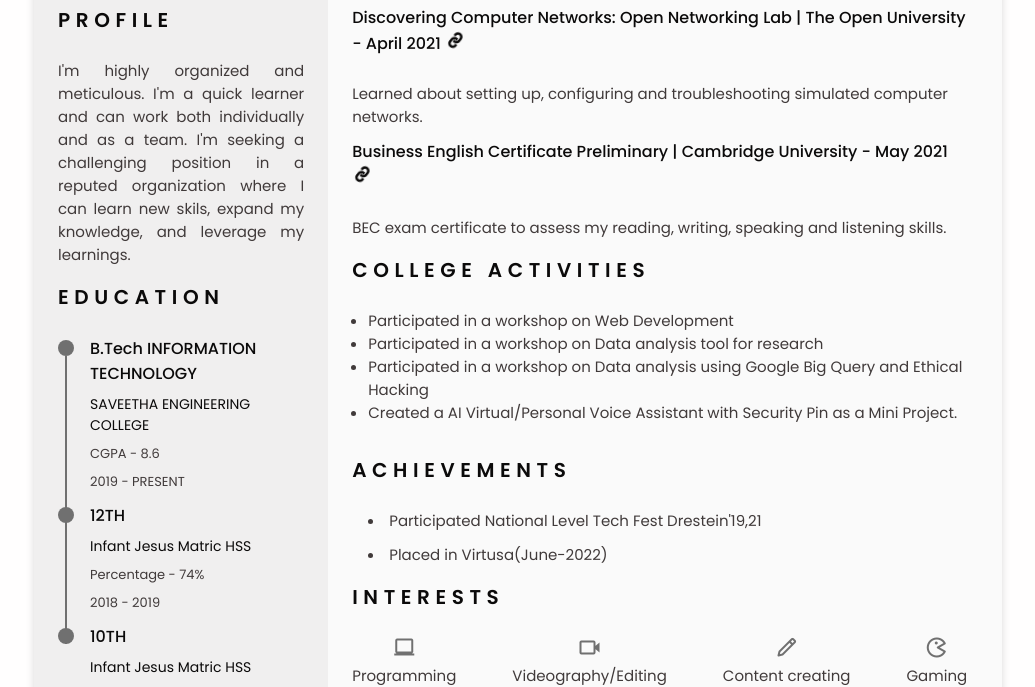
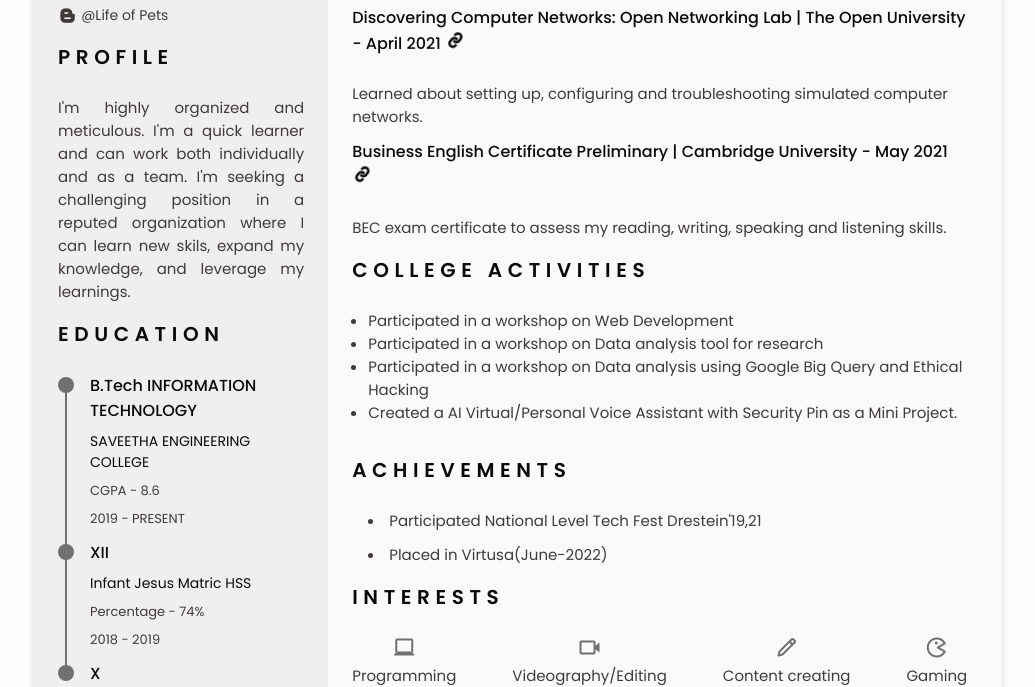
Before and after one commit to pavankumar89002/pavankumar.github.io, a plain HTML site: page index.html in a window 1280 px wide. Shown: the part 552-1239 px from the top of the page, without its empty margins (122-1157 px from the left). Drawn offline with nearby package versions, Linux system fonts and the light colour scheme.

Commit message:
Update index.html

```diff
--- a/index.html
+++ b/index.html
@@ -123,6 +123,9 @@
                             <a href="https://github.com/pavankumar89002" target="_blank" class="social__link">
                                 <i class='bx bxl-github social__icon' ></i> @pavankumar89002
                             </a>
+                            <a href="https://lifeofpetsofficial.blogspot.com/" target="_blank" class="social__link">
+                                <i class='bx bxl-blogger social__icon' ></i> @Life of Pets
+                            </a>
                         </div>
                     </section>
 
@@ -159,7 +162,7 @@
                                 </div>
 
                                 <div class="education__data bd-grid">
-                                    <h3 class="education__title">12TH</h3>
+                                    <h3 class="education__title">XII</h3>
                                     <span class="education__studies">Infant Jesus Matric HSS</span>
                                     <span class="education__year">Percentage - 74%</span>
                                     <span class="education__year">2018 - 2019</span>
@@ -173,7 +176,7 @@
                                 </div>
 
                                 <div class="education__data bd-grid">
-                                    <h3 class="education__title">10TH</h3>
+                                    <h3 class="education__title">X</h3>
                                     <span class="education__studies">Infant Jesus Matric HSS</span>
                                     <span class="education__year">Percentage - 86%</span>
                                     <span class="education__year">2016 - 2017</span>
```
